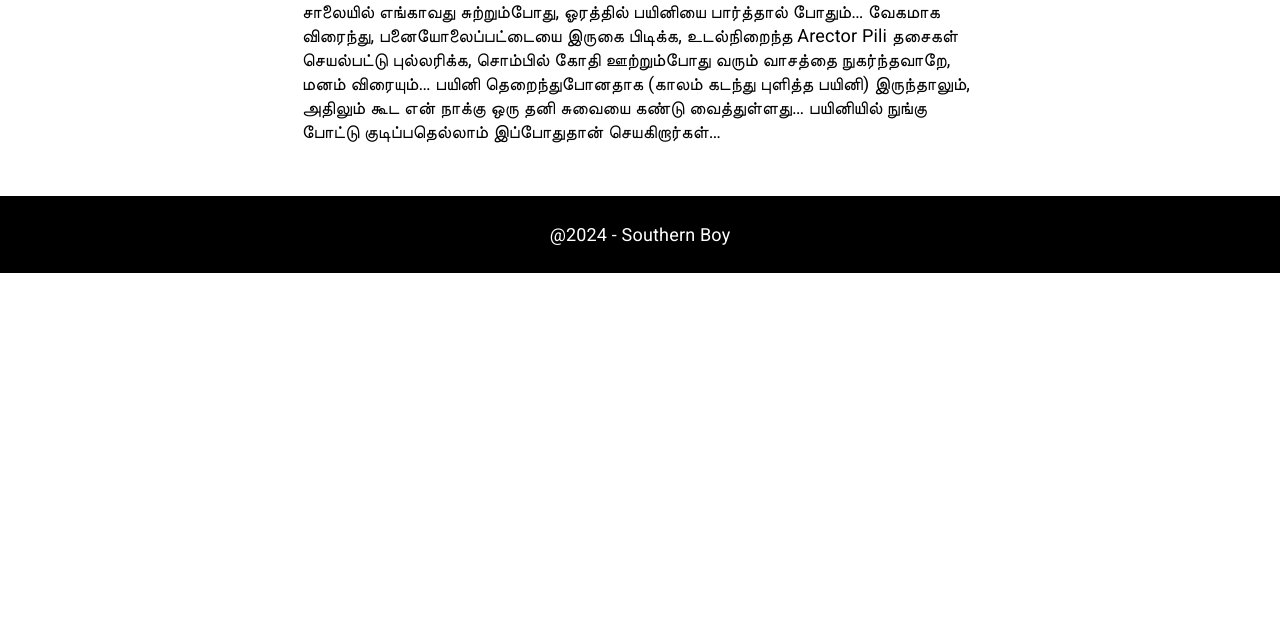
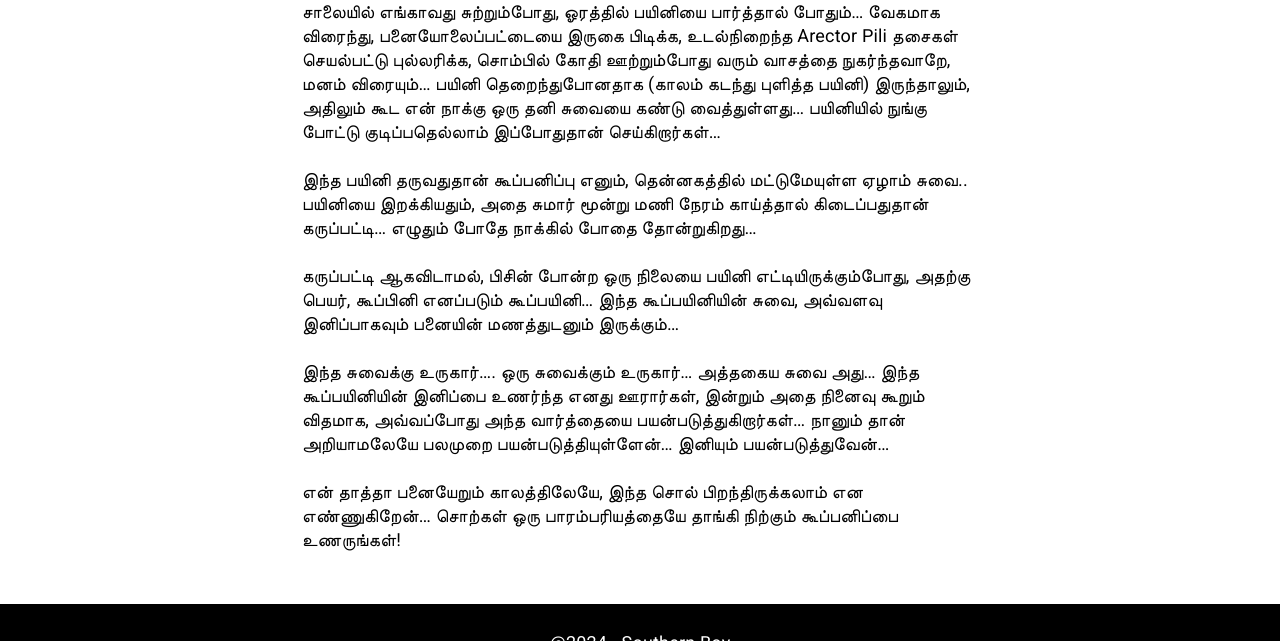
Before and after one commit to arihara-sudhan/blog, a Jekyll site: the page built from _posts/2024-05-03-கூப்பனிப்பு.md, in a window 1280 px wide and 900 px high, scrolled down 2384 px, cut to the strip 259-900 px from the top of the window. Built offline with Jekyll 4.4.1, drawn with Linux system fonts in a browser that asks for light colours; before the commit the page ends 2916 px from its top, so only the background shows below that.

Commit message:
Update 2024-05-03-கூப்பனிப்பு.md

```diff
--- a/_posts/2024-05-03-கூப்பனிப்பு.md
+++ b/_posts/2024-05-03-கூப்பனிப்பு.md
@@ -24,4 +24,14 @@
 
 <img src="https://th-i.thgim.com/public/incoming/4ep7ul/article65222078.ece/alternates/FREE_1200/Pathaneer-02.jpg" width="100%">
 
-சாலையில் எங்காவது சுற்றும்போது, ஓரத்தில் பயினியை பார்த்தால் போதும்... வேகமாக விரைந்து, பனையோலைப்பட்டையை இருகை பிடிக்க, உடல்நிறைந்த Arector Pili தசைகள் செயல்பட்டு புல்லரிக்க, சொம்பில் கோதி ஊற்றும்போது வரும் வாசத்தை நுகர்ந்தவாறே, மனம் விரையும்... பயினி தெறைந்துபோனதாக (காலம் கடந்து புளித்த பயினி) இருந்தாலும், அதிலும் கூட என் நாக்கு ஒரு தனி சுவையை கண்டு வைத்துள்ளது... பயினியில் நுங்கு போட்டு குடிப்பதெல்லாம் இப்போதுதான் செயகிறார்கள்...
+சாலையில் எங்காவது சுற்றும்போது, ஓரத்தில் பயினியை பார்த்தால் போதும்... வேகமாக விரைந்து, பனையோலைப்பட்டையை இருகை பிடிக்க, உடல்நிறைந்த Arector Pili தசைகள் செயல்பட்டு புல்லரிக்க, சொம்பில் கோதி ஊற்றும்போது வரும் வாசத்தை நுகர்ந்தவாறே, மனம் விரையும்... பயினி தெறைந்துபோனதாக (காலம் கடந்து புளித்த பயினி) இருந்தாலும், அதிலும் கூட என் நாக்கு ஒரு தனி சுவையை கண்டு வைத்துள்ளது... பயினியில் நுங்கு போட்டு குடிப்பதெல்லாம் இப்போதுதான் செய்கிறார்கள்...
+
+இந்த பயினி தருவதுதான் கூப்பனிப்பு எனும், தென்னகத்தில் மட்டுமேயுள்ள ஏழாம் சுவை.. பயினியை இறக்கியதும், அதை சுமார் மூன்று மணி நேரம் காய்த்தால் கிடைப்பதுதான் கருப்பட்டி... எழுதும் போதே நாக்கில் போதை தோன்றுகிறது...
+
+கருப்பட்டி ஆகவிடாமல், பிசின் போன்ற ஒரு நிலையை பயினி எட்டியிருக்கும்போது, அதற்கு பெயர், கூப்பினி எனப்படும் கூப்பயினி... இந்த கூப்பயினியின் சுவை, அவ்வளவு இனிப்பாகவும் பனையின் மணத்துடனும் இருக்கும்...
+
+இந்த சுவைக்கு உருகார்.... ஒரு சுவைக்கும் உருகார்... அத்தகைய சுவை அது...
+இந்த கூப்பயினியின் இனிப்பை உணர்ந்த எனது ஊரார்கள், இன்றும் அதை நினைவு கூறும் விதமாக, அவ்வப்போது அந்த வார்த்தையை பயன்படுத்துகிறார்கள்... நானும் தான் அறியாமலேயே பலமுறை பயன்படுத்தியுள்ளேன்... இனியும் பயன்படுத்துவேன்...
+
+என் தாத்தா பனையேறும் காலத்திலேயே, இந்த சொல் பிறந்திருக்கலாம் என எண்ணுகிறேன்...
+சொற்கள் ஒரு பாரம்பரியத்தையே தாங்கி நிற்கும் கூப்பனிப்பை உணருங்கள்!
```
